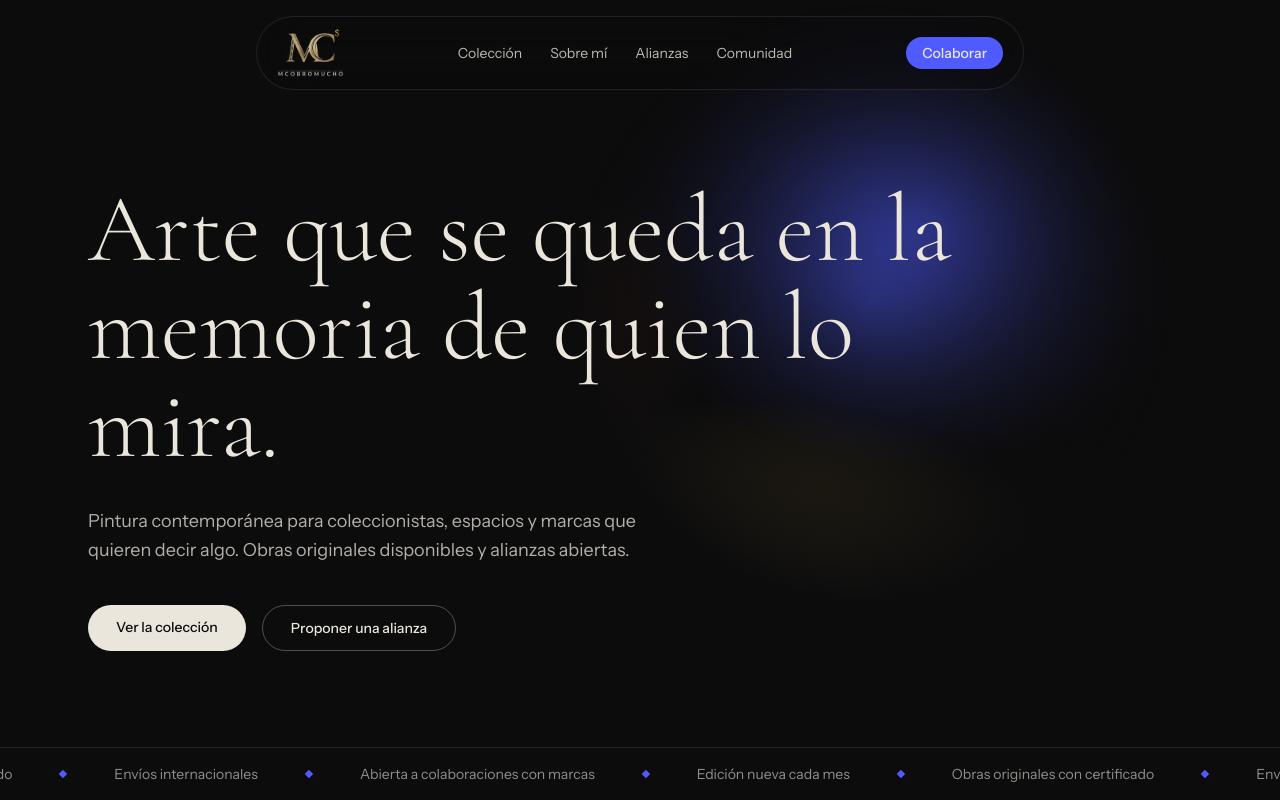
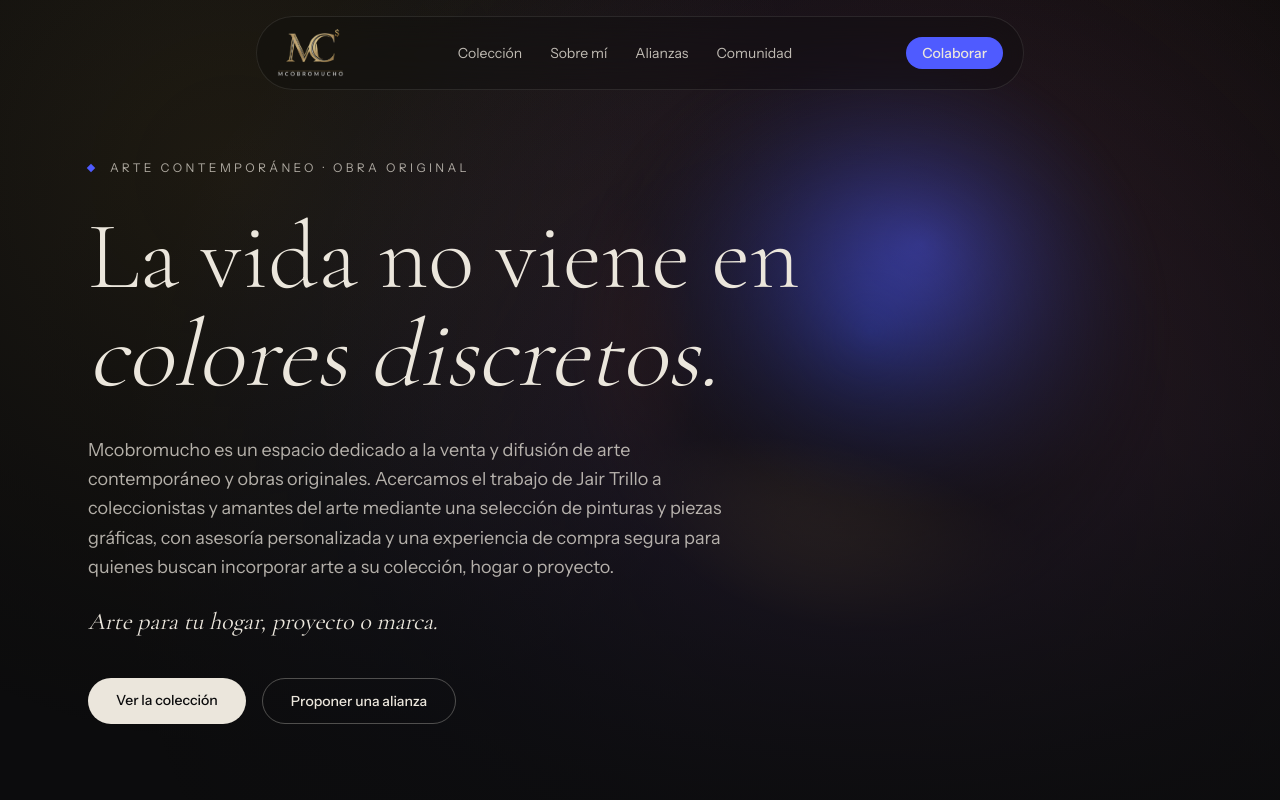
Before and after one commit to mcobromucho/PORTAFOLIO-ARTE, a Next.js app: page / in a window 1280 px wide. Shown: the top 800 px of the page. Built offline with nearby package versions, Linux system fonts and the light colour scheme.

Commit message:
Update Hero.tsx

```diff
--- a/src/components/Hero.tsx
+++ b/src/components/Hero.tsx
@@ -1,7 +1,7 @@
 "use client";
 
 import { useRef } from "react";
-import { site } from "@/lib/site";
+import AmbientBg from "@/components/AmbientBg";
 
 // Capa de color "pintada": solo se revela bajo el cursor.
 const paint = `
@@ -10,6 +10,17 @@ const paint = `
   radial-gradient(40% 40% at 58% 78%, #f2c14e 0%, transparent 70%),
   #0c0c0d
 `;
+
+const proof = [
+  "Arte contemporáneo",
+  "Obra original",
+  "Arte para tu hogar, proyecto o marca",
+];
+
+const headline = ["La", "vida", "no", "viene", "en", "colores", "discretos."];
+const italicFrom = 5; // "colores discretos." va en cursiva
+
+type Idx = React.CSSProperties & { "--i": number };
 
 export default function Hero() {
   const ref = useRef<HTMLElement>(null);
@@ -23,11 +34,6 @@ export default function Hero() {
     el.style.setProperty("--my", `${e.clientY - rect.top}px`);
   }
 
-  // FUTURO (React Three Fiber): sustituye el <div className="spotlight-layer">
-  // por un <Canvas> de @react-three/fiber con un plano y un shader de
-  // distorsión líquida que reaccione al puntero. Instalación:
-  //   npm i three @react-three/fiber @react-three/drei
-  // Cárgalo con next/dynamic({ ssr: false }) para no frenar la portada.
   return (
     <section
       id="inicio"
@@ -35,6 +41,9 @@ export default function Hero() {
       onPointerMove={handleMove}
       className="relative flex min-h-svh flex-col justify-end overflow-hidden"
     >
+      {/* Fondo animado de luz suave */}
+      <AmbientBg />
+
       {/* Capa de color revelada por el foco de luz */}
       <div
         aria-hidden="true"
@@ -47,40 +56,80 @@ export default function Hero() {
         className="absolute inset-0 bg-gradient-to-t from-ink via-ink/40 to-ink/10"
       />
 
-      {/* FUTURO (Framer Motion): envuelve el contenido en <motion.div> con
-          variants para escalonar la entrada del titular, subtítulo y botones
-          (staggerChildren: 0.12). También sirve useScroll + useTransform para
-          un paralaje suave del fondo al hacer scroll. */}
       <div className="relative mx-auto w-full max-w-6xl px-6 pb-24 pt-40">
-        <h1 className="max-w-4xl font-serif text-5xl font-light leading-[1.02] sm:text-7xl lg:text-8xl">
-          Arte que se queda en la memoria de quien lo mira.
+        <p
+          className="hero-fade flex items-center gap-4 text-xs uppercase tracking-[0.28em] text-bone/70"
+          style={{ "--i": 0 } as Idx}
+        >
+          <span
+            aria-hidden="true"
+            className="inline-block h-1.5 w-1.5 rotate-45 bg-ultra"
+          />
+          Arte contemporáneo · Obra original
+        </p>
+
+        <h1
+          aria-label={headline.join(" ")}
+          className="mt-8 max-w-4xl font-serif text-5xl font-light leading-[1.02] sm:text-7xl lg:text-8xl"
+        >
+          {headline.map((w, i) => (
+            <span
+              key={i}
+              aria-hidden="true"
+              className="-mb-[0.14em] mr-[0.22em] inline-block overflow-hidden pb-[0.14em] align-top"
+            >
+              <span
+                className={`hero-word ${i >= italicFrom ? "italic" : ""}`}
+                style={{ "--i": i + 1 } as Idx}
+              >
+                {w}
+              </span>
+            </span>
+          ))}
         </h1>
 
-        <p className="mt-8 max-w-xl text-lg leading-relaxed text-bone/75">
-          Pintura contemporánea para coleccionistas, espacios y marcas que
-          quieren decir algo. Obras originales disponibles y alianzas abiertas.
+        <p
+          className="hero-fade mt-8 max-w-2xl text-base leading-relaxed text-bone/75 sm:text-lg"
+          style={{ "--i": 9 } as Idx}
+        >
+          Mcobromucho es un espacio dedicado a la venta y difusión de arte
+          contemporáneo y obras originales. Acercamos el trabajo de Jair Trillo
+          a coleccionistas y amantes del arte mediante una selección de pinturas
+          y piezas gráficas, con asesoría personalizada y una experiencia de
+          compra segura para quienes buscan incorporar arte a su colección,
+          hogar o proyecto.
         </p>
 
-        <div className="mt-10 flex flex-wrap gap-4">
+        <p
+          className="hero-fade mt-6 font-serif text-2xl italic text-bone"
+          style={{ "--i": 10 } as Idx}
+        >
+          Arte para tu hogar, proyecto o marca.
+        </p>
+
+        <div
+          className="hero-fade mt-10 flex flex-wrap gap-4"
+          style={{ "--i": 11 } as Idx}
+        >
           <a
             href="#coleccion"
-            className="rounded-full bg-bone px-7 py-3 text-sm font-medium text-ink transition hover:bg-white"
+            className="rounded-full bg-bone px-7 py-3 text-sm font-medium text-ink transition hover:-translate-y-0.5 hover:bg-white"
           >
             Ver la colección
           </a>
           <a
             href="#contacto"
-            className="rounded-full border border-bone/30 px-7 py-3 text-sm font-medium transition hover:border-bone hover:bg-bone/5"
+            className="rounded-full border border-bone/30 px-7 py-3 text-sm font-medium transition hover:-translate-y-0.5 hover:border-bone hover:bg-bone/5"
           >
             Proponer una alianza
           </a>
         </div>
       </div>
 
-      {/* Cinta de prueba social */}
+      {/* Cinta de texto */}
       <div className="relative overflow-hidden border-t border-bone/10 py-4">
-        <div className="animate-marquee flex w-max gap-12 whitespace-nowrap text-sm text-bone/60">
-          {[...site.proof, ...site.proof].map((text, i) => (
+        <div className="animate-marquee flex w-max gap-12 whitespace-nowrap text-sm uppercase tracking-[0.2em] text-bone/60">
+          {[...proof, ...proof, ...proof, ...proof].map((text, i) => (
             <span key={i} className="flex items-center gap-12">
               {text}
               <span
```
